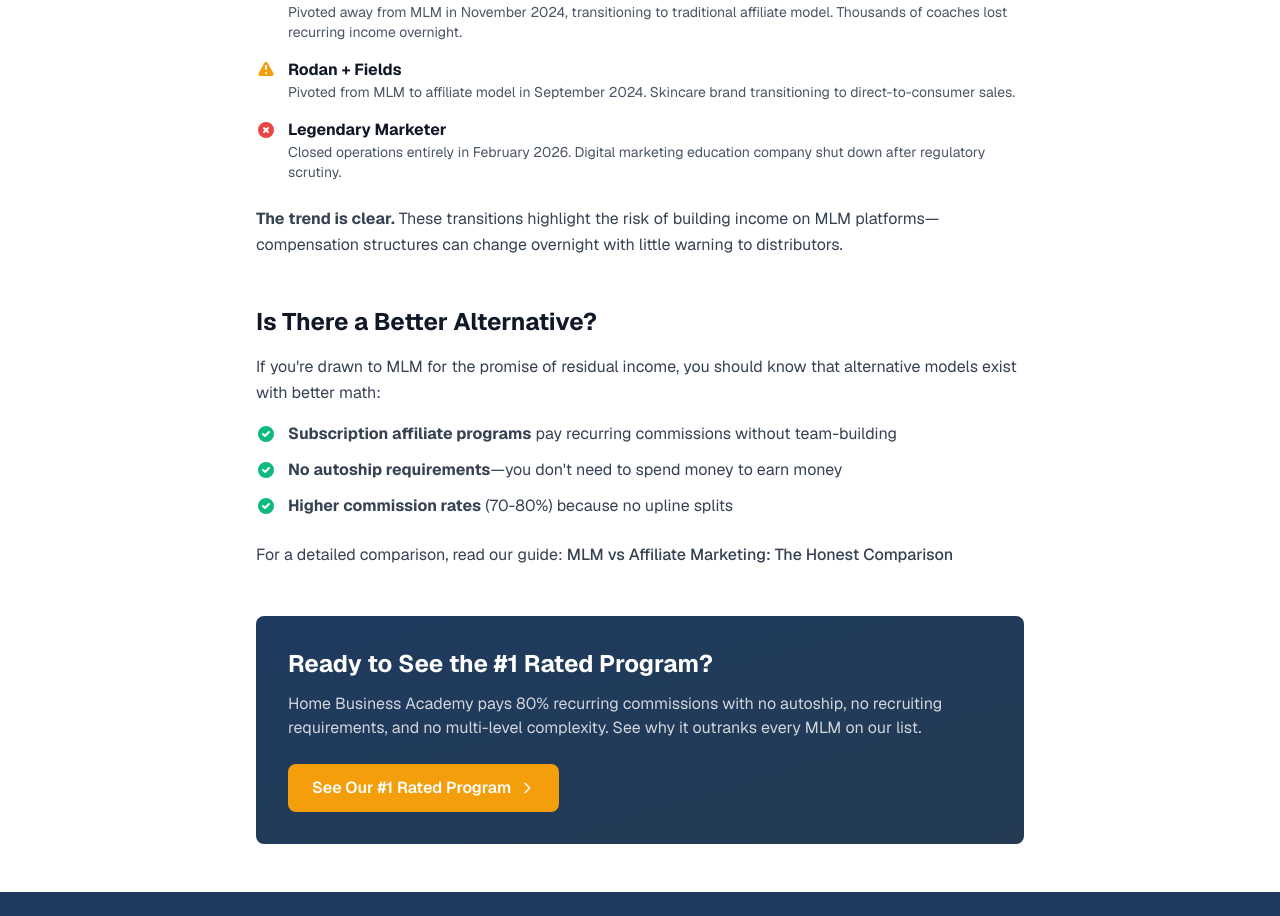
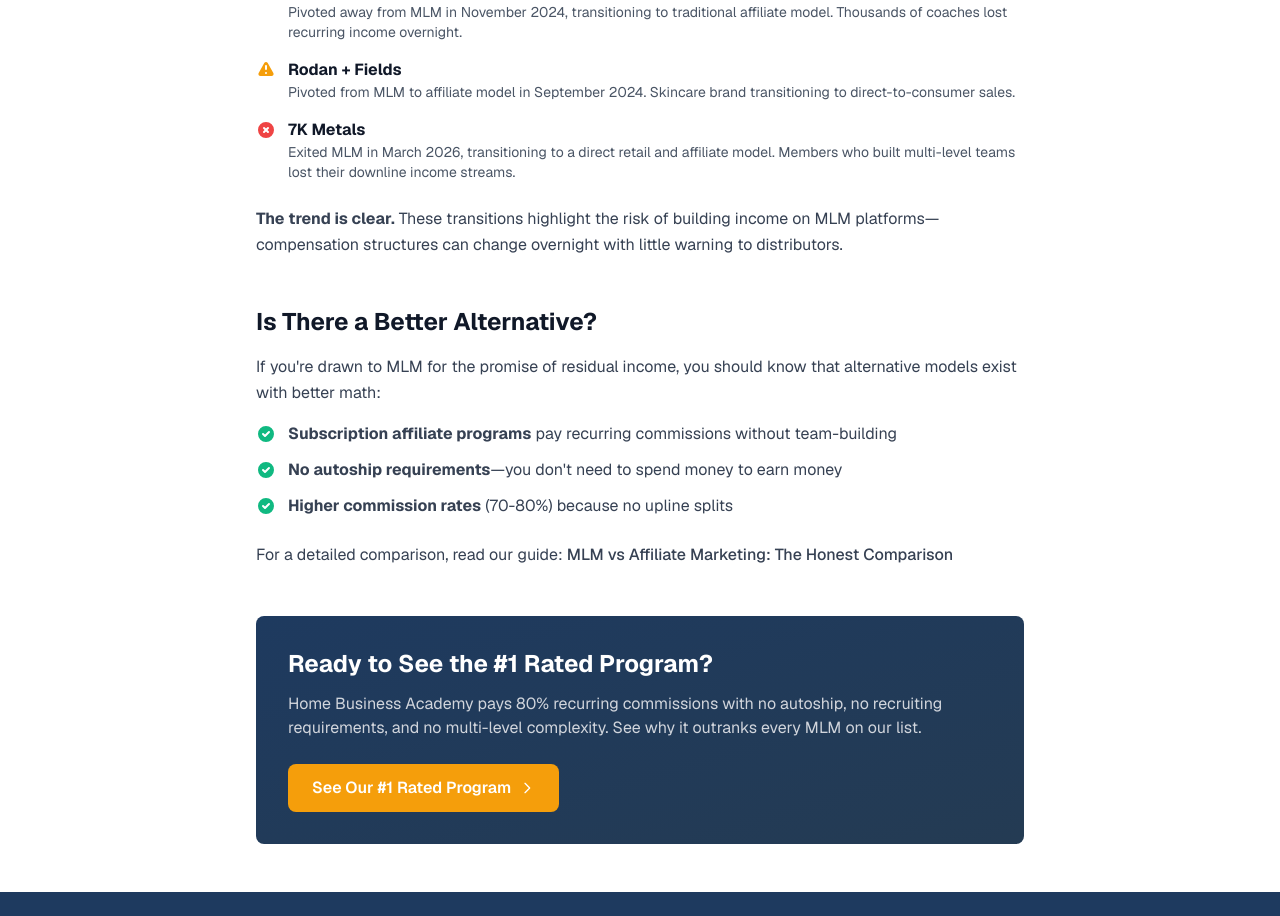
Before and after one commit to homebusinessacademy/home-business-watch, a Next.js app: page /guides/best-mlm-companies-2026 in a window 1280 px wide. Shown: the part 4001-4917 px from the top of the page. Built offline with nearby package versions, Linux system fonts and the light colour scheme.

Commit message:
Replace Legendary Marketer with 7K Metals in MLM exits list - Legendary was not an MLM

```diff
--- a/src/app/guides/best-mlm-companies-2026/page.tsx
+++ b/src/app/guides/best-mlm-companies-2026/page.tsx
@@ -352,8 +352,8 @@
                     <path fillRule="evenodd" d="M10 18a8 8 0 100-16 8 8 0 000 16zM8.707 7.293a1 1 0 00-1.414 1.414L8.586 10l-1.293 1.293a1 1 0 101.414 1.414L10 11.414l1.293 1.293a1 1 0 001.414-1.414L11.414 10l1.293-1.293a1 1 0 00-1.414-1.414L10 8.586 8.707 7.293z" clipRule="evenodd" />
                   </svg>
                   <div>
-                    <span className="font-bold text-gray-900"><Link href="/companies/legendary-marketer" className="hover:text-amber-600">Legendary Marketer</Link></span>
-                    <p className="text-gray-600 text-sm">Closed operations entirely in February 2026. Digital marketing education company shut down after regulatory scrutiny.</p>
+                    <span className="font-bold text-gray-900">7K Metals</span>
+                    <p className="text-gray-600 text-sm">Exited MLM in March 2026, transitioning to a direct retail and affiliate model. Members who built multi-level teams lost their downline income streams.</p>
                   </div>
                 </li>
               </ul>
--- a/src/app/guides/mlm-compensation-flaws/page.tsx
+++ b/src/app/guides/mlm-compensation-flaws/page.tsx
@@ -175,7 +175,7 @@
               </div>
               <div className="prose prose-lg max-w-none">
                 <p className="text-gray-700 leading-relaxed mb-4">
-                  Unlike a salary or a business you own, MLM residual income exists at the pleasure of the company. Companies go out of business — Tupperware and Beautycounter shut down in 2024, Legendary Marketer closed in February 2026. Others change their compensation plan, typically framed as an &quot;enhancement&quot; that reduces what existing reps earn.
+                  Unlike a salary or a business you own, MLM residual income exists at the pleasure of the company. Companies go out of business — Tupperware and Beautycounter shut down in 2024, 7K Metals exited its MLM model in 2026. Others change their compensation plan, typically framed as an &quot;enhancement&quot; that reduces what existing reps earn.
                 </p>
                 <p className="text-gray-700 leading-relaxed mb-4">
                   You have no contractual right to your current compensation structure. The company can change the rules at any time.
```
